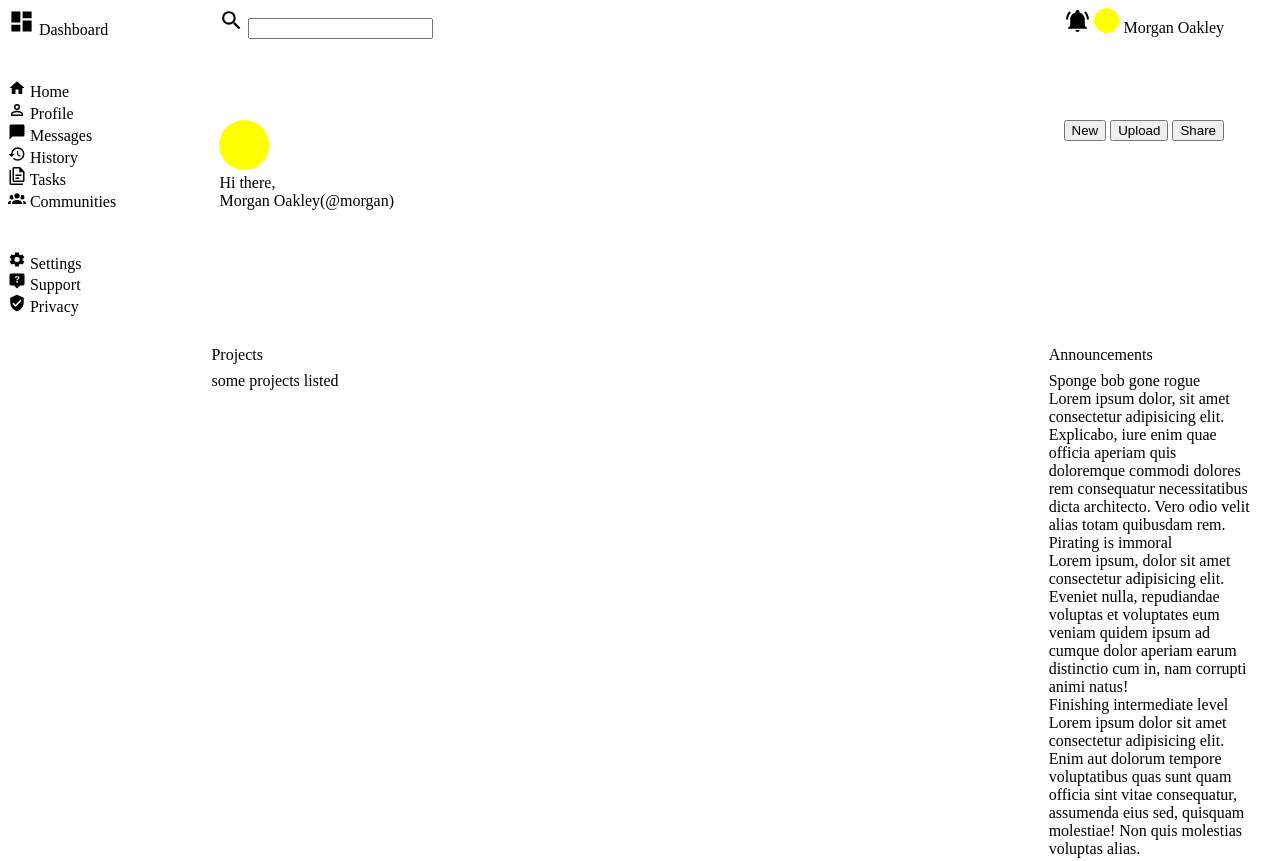
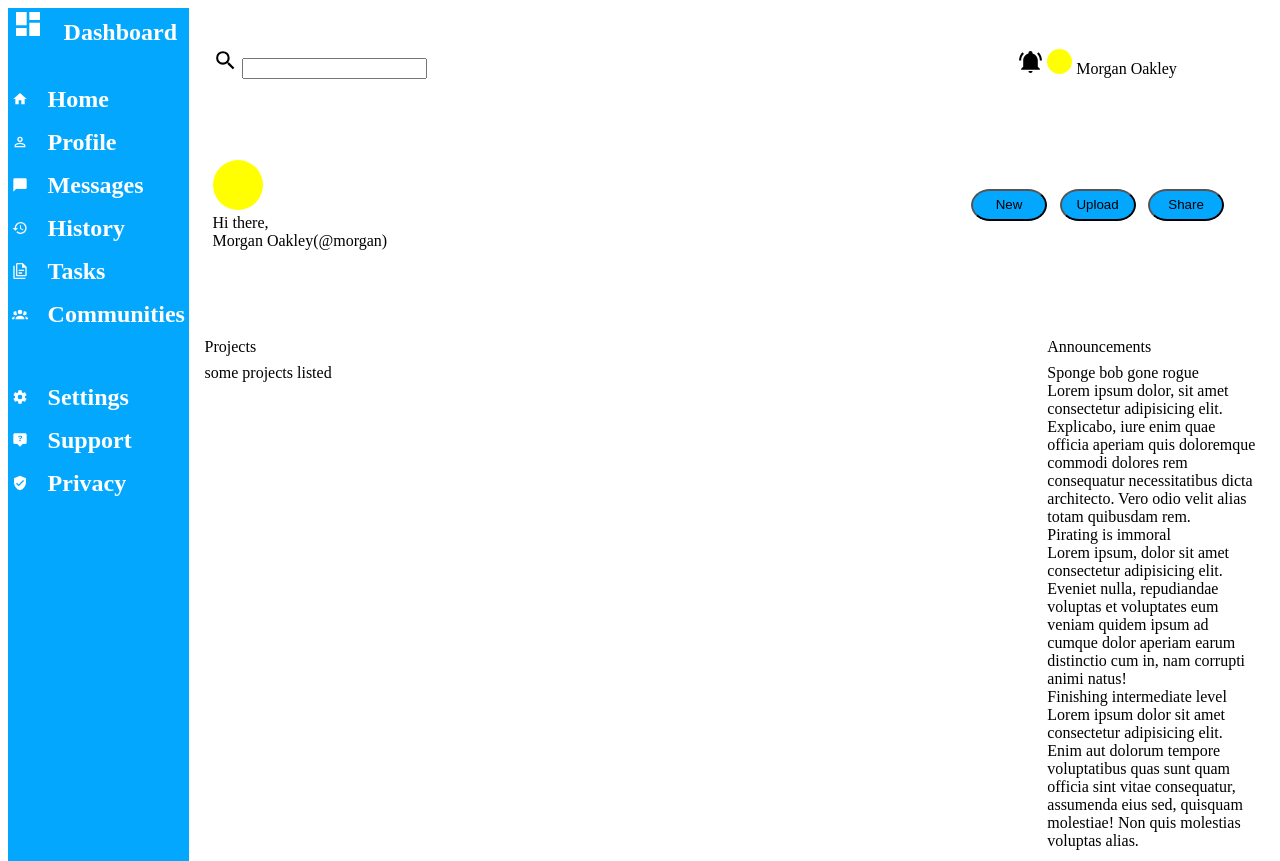
Before and after one commit to PaulaMaged/admin-dashboard, a plain HTML site: page index.html in a window 1280 px wide. Shown: the top 861 px of the page. Drawn offline with Linux system fonts and the light colour scheme.

Commit message:
add styling to sidebar and color buttons

```diff
--- a/style.css
+++ b/style.css
@@ -9,22 +9,40 @@ ul {
     display: grid;
     grid-template-columns: minmax(100px, 1fr) minmax(600px, 6fr);
     grid-template-rows: minmax(100px, 1fr) minmax(400px, 4fr);
-    gap: 1ch;
 }
 
 .header {
     grid-column: 2;
     display: grid;
-    grid-template-columns: auto auto;
-    justify-content: space-between;
+    grid-template-columns: 3fr 1fr;
     padding: 0 6ch 0 3ch;
+    align-items: center;
 
-    .user-info-mini, .buttons-container{
-        justify-self: end;
+    .search , .user-info {
+        justify-self: start;
+    }
+
+    .user-info-mini, .buttons-container {
+        justify-self: center;
+    }
+
+    .buttons-container {
+        width: 100%;
+        display: flex;
+        justify-content: space-between;
+        gap: 5%;
+    }
+
+    .buttons-container button {
+        background-color: rgb(4, 167, 254);
+        border-radius: 50%/100%;
+        width: 100%;
+        height: 32px;
     }
 }
 
 .side-bar {
+    background-color: rgb(4, 167, 254);
     grid-row: 1 / 3;
 
     .side-bar-grid {
@@ -41,11 +59,26 @@ ul {
     }
 
     .dashboard img {
-        width: clamp(20px, 15%, 40px);
+        height: 32px;
+        filter: invert(100%);
     }
 
     .link img {
-        width: clamp(15px, 10%, 30px);
+        height: 16px;
+        filter: invert(100%);
+    }
+
+    span {
+        position: relative;
+        color: white;
+        font-weight: 700;
+        font-size: 24px;
+        margin-left: 1rem;
+    }
+
+    li {
+        margin-bottom: 1rem;
+
     }
 }
 
```
